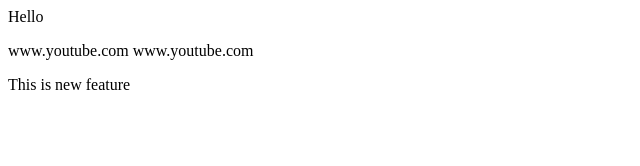
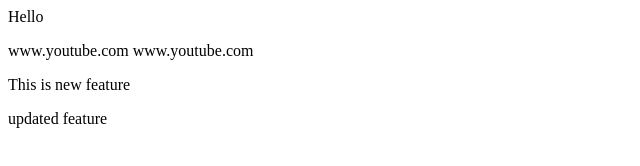
Before and after one commit to rajathgithub97/test, a plain HTML site: page index.html in a window 1280 px wide. Shown: the whole page, without its empty margins (0-640 px from the left). Drawn offline with Linux system fonts and the light colour scheme.

Commit message:
new update

```diff
--- a/index.html
+++ b/index.html
@@ -2,3 +2,4 @@
 <a>www.youtube.com</a>
 <a>www.youtube.com</a>
 <p>This is new feature</p>
+<p>updated feature</p>
```
